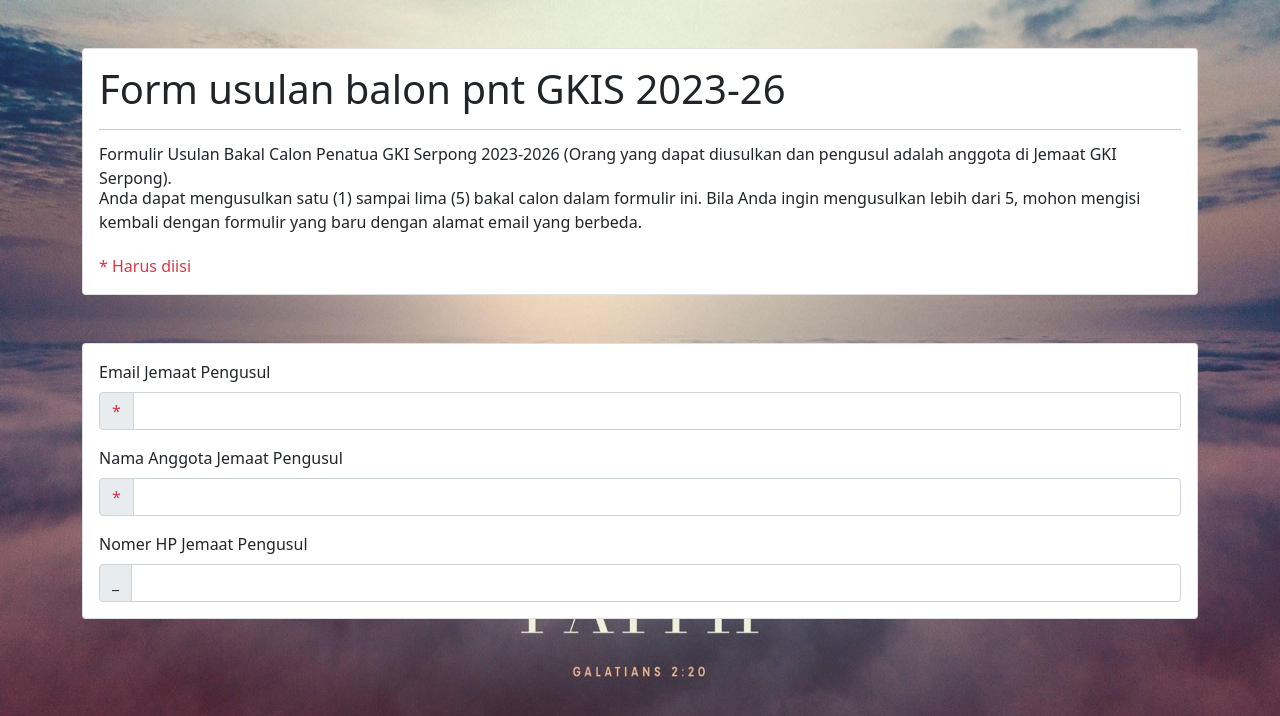
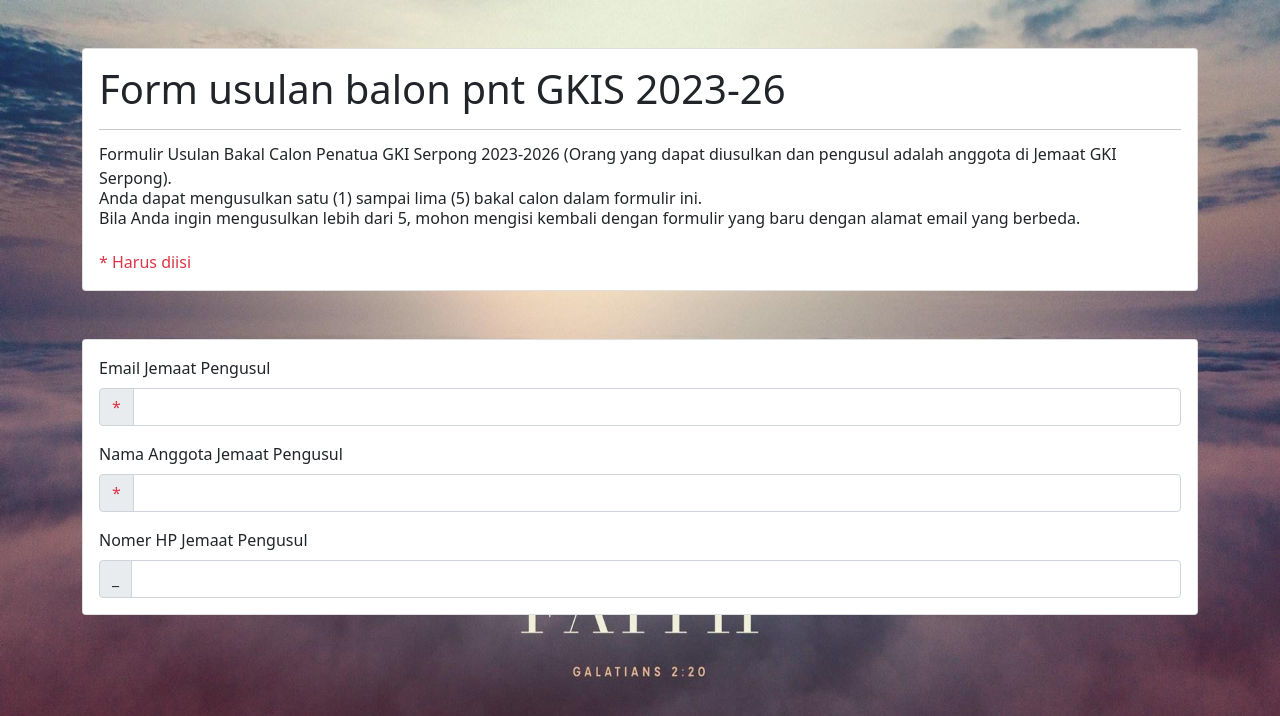
Before and after one commit to gkiserpong/penatua, a Django app: page / in a window 1280 px wide. Shown: the top 716 px of the page. Run offline with Django 4.2, Linux system fonts and the light colour scheme; data comes from the database, SQL or seed files in the repository.

Commit message:
Change Title

```diff
--- a/anggota/templates/anggota/input.html
+++ b/anggota/templates/anggota/input.html
@@ -174,7 +174,10 @@
                 Formulir Usulan Bakal Calon Penatua GKI Serpong 2023-2026 (Orang yang dapat diusulkan dan pengusul adalah anggota di Jemaat GKI Serpong).
             </p>
             <p class="card-subtitle">
-                Anda dapat mengusulkan satu (1) sampai lima (5) bakal calon dalam formulir ini. Bila Anda ingin mengusulkan lebih dari 5, mohon mengisi kembali dengan formulir yang baru dengan alamat email yang berbeda.
+                Anda dapat mengusulkan satu (1) sampai lima (5) bakal calon dalam formulir ini.
+            </p>
+            <p class="card-subtitle">
+                Bila Anda ingin mengusulkan lebih dari 5, mohon mengisi kembali dengan formulir yang baru dengan alamat email yang berbeda.
             </p>
             <br />
             <p class="card-subtitle">
```
